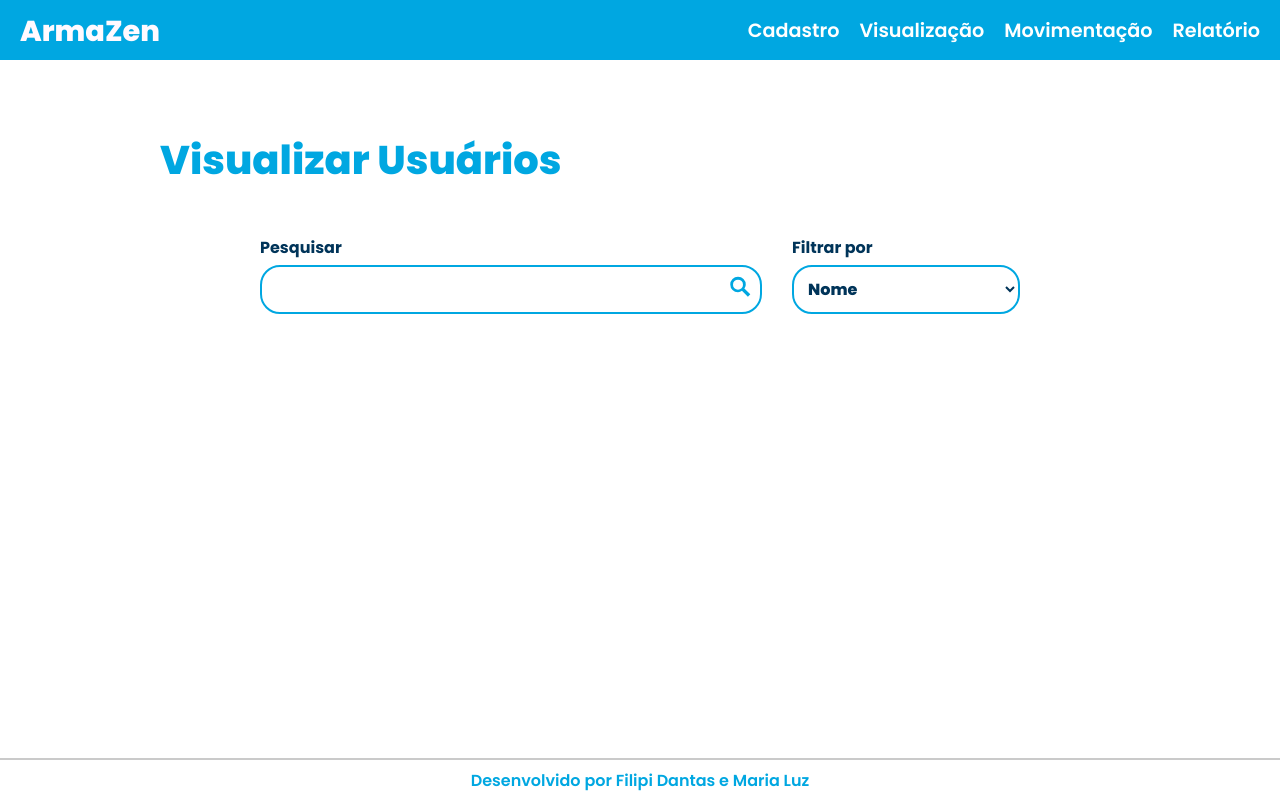
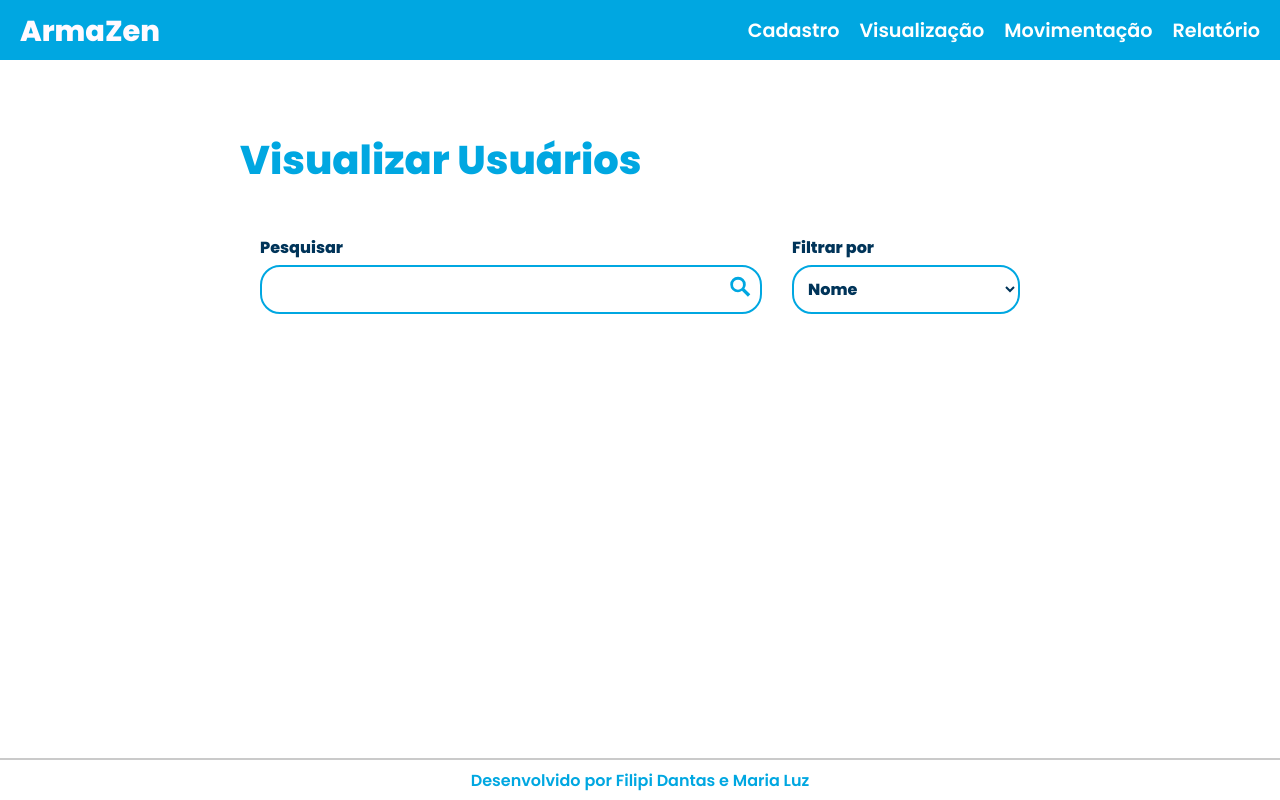
Before and after one commit to Filipi0/armaZen, a Next.js app: page /vizualizar-usuario in a window 1280 px wide. Built offline with nearby package versions, Linux system fonts and the light colour scheme.

Commit message:
Alterando fonte da tela de vizualizar usuários

```diff
--- a/src/styles/visualizar-usuarios.module.css
+++ b/src/styles/visualizar-usuarios.module.css
@@ -8,11 +8,10 @@
 /* Estilo do título */
 .h2 {
     color: #00a7e1;
-    font-family: 'Poppins-Bold', sans-serif;
     font-size: 2.5rem;
     text-align: left;
     margin-top: 130px;
-    margin-left: 10rem;
+    margin-left: 15rem;
 }
 
 /* Container principal */
@@ -41,7 +40,6 @@
 .searchLabel {
     display: block;
     margin-bottom: 5px;
-    font-family: 'Poppins-Medium', sans-serif;
     font-size: 1rem;
     color: #003459;
 }
@@ -80,7 +78,6 @@
 
 .filterLabel {
     margin-bottom: 5px;
-    font-family: 'Poppins-Medium', sans-serif;
     font-size: 1rem;
     color: #003459;
 }
```
